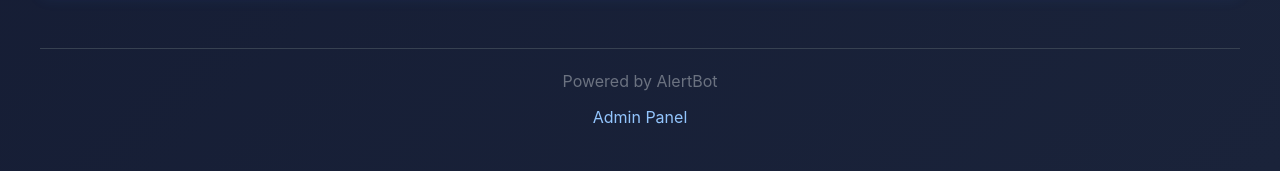
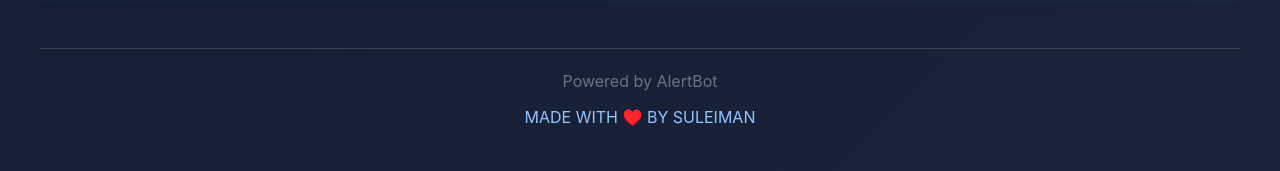
Before and after one commit to cortexinvader/Alert-Bot, a Flask app: page / in a window 1280 px wide. Shown: the part 4392-4563 px from the top of the page. Run offline with Flask 3, Linux system fonts and the light colour scheme; some libraries are stand-ins or nearby versions.

Commit message:
Update docs.html

```diff
--- a/app/templates/docs.html
+++ b/app/templates/docs.html
@@ -310,7 +310,7 @@
 
         <div class="footer">
             <p>Powered by AlertBot</p>
-            <p style="margin-top: 10px;"><a href="/admin">Admin Panel</a></p>
+            <p style="margin-top: 10px;"><a href="/cortex">MADE WITH ♥️ BY SULEIMAN</a></p>
         </div>
     </div>
 
```
